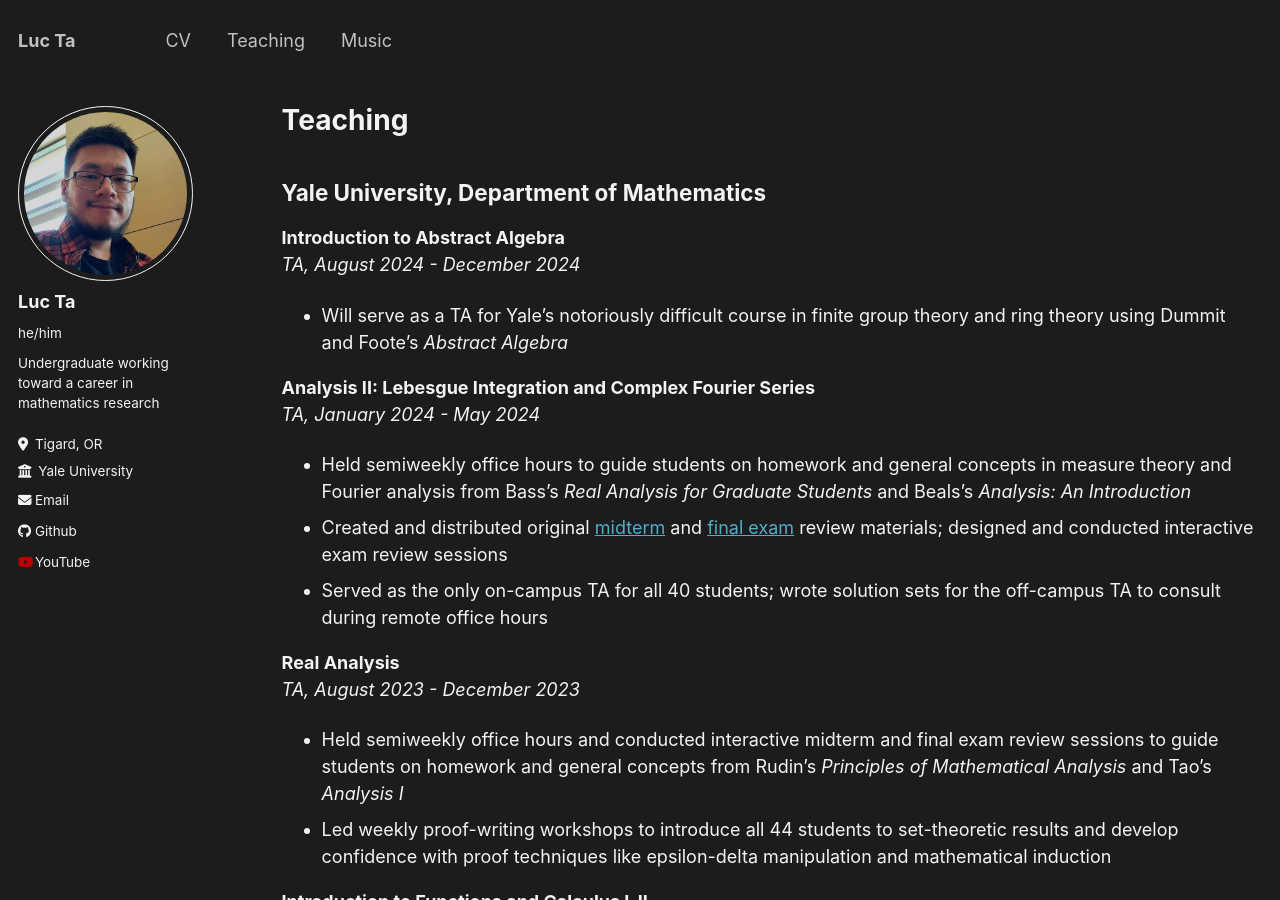
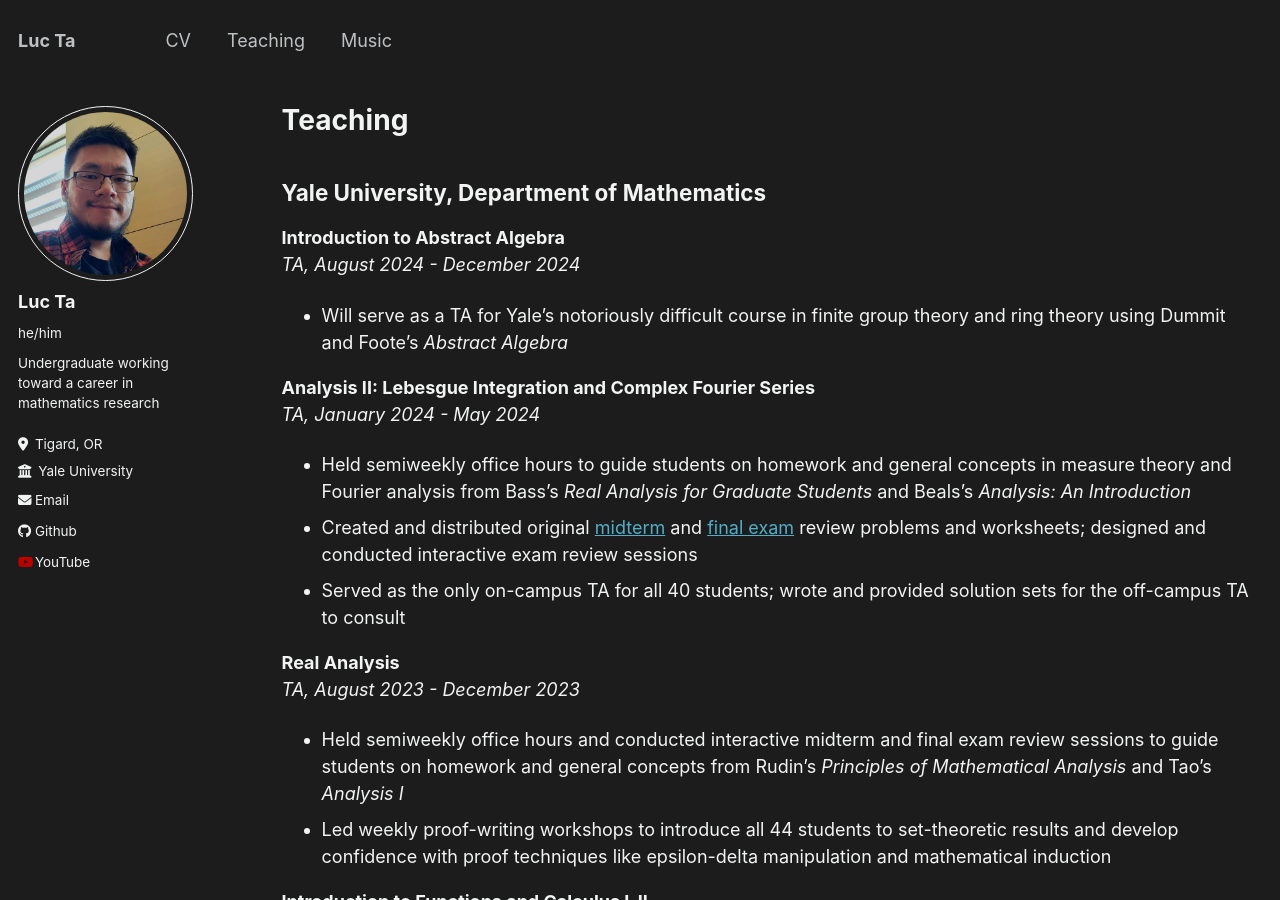
Before and after one commit to luc-ta/luc-ta.github.io, a Jekyll site: the page built from _pages/teaching.md, in a window 1280 px wide and 900 px high. Built offline with Jekyll 4.4.1, drawn with Linux system fonts in a browser that asks for light colours.

Commit message:
Update teaching.md

```diff
--- a/_pages/teaching.md
+++ b/_pages/teaching.md
@@ -16,8 +16,8 @@ _TA, August 2024 - December 2024_
 **Analysis II: Lebesgue Integration and Complex Fourier Series**\
 _TA, January 2024 - May 2024_
 * Held semiweekly office hours to guide students on homework and general concepts in measure theory and Fourier analysis from Bass's _Real Analysis for Graduate Students_ and Beals's _Analysis: An Introduction_
-* Created and distributed original [midterm](../files/Math_305_midterm_review_worksheet.pdf) and [final exam](../files/Math_305_final_review_worksheet.pdf) review materials; designed and conducted interactive exam review sessions
-* Served as the only on-campus TA for all 40 students; wrote solution sets for the off-campus TA to consult during remote office hours
+* Created and distributed original [midterm](../files/Math_305_midterm_review_worksheet.pdf) and [final exam](../files/Math_305_final_review_worksheet.pdf) review problems and worksheets; designed and conducted interactive exam review sessions
+* Served as the only on-campus TA for all 40 students; wrote and provided solution sets for the off-campus TA to consult
 
 **Real Analysis**\
 _TA, August 2023 - December 2023_
```
